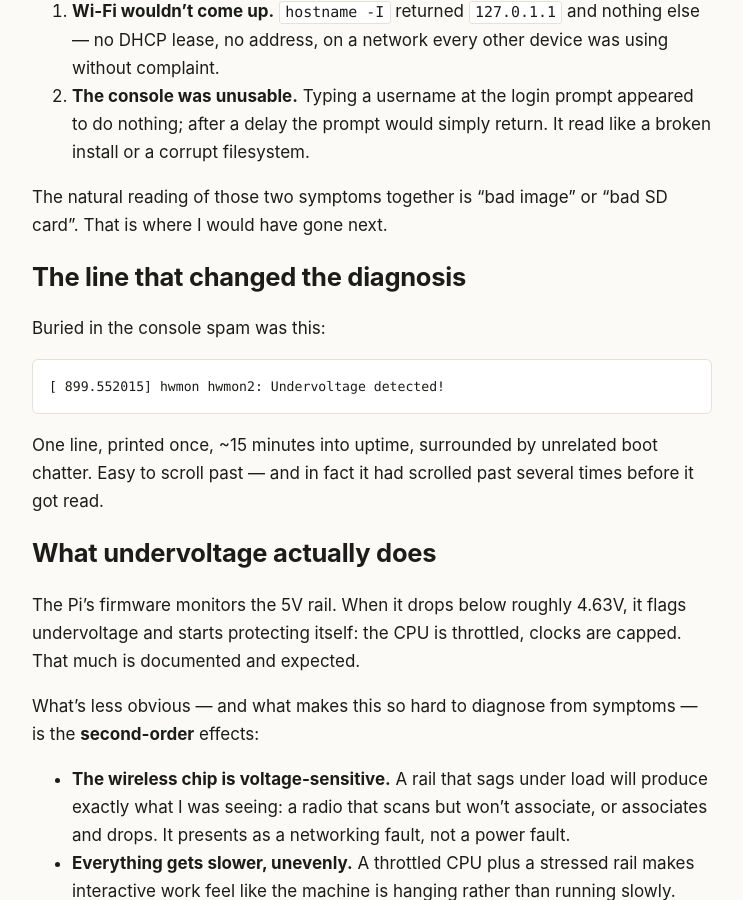
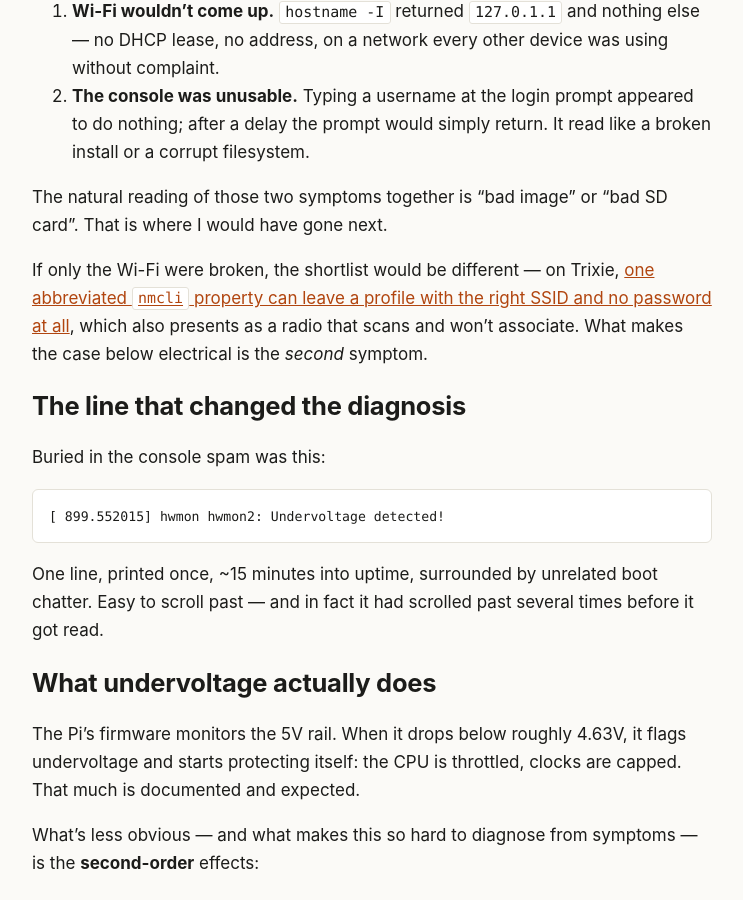
Before and after one commit to mitoyosh/homelab-postmortem, a Jekyll site: the page built from _posts/2026-08-17-undervoltage-looks-like-a-wifi-problem.md, in a window 1280 px wide and 900 px high, scrolled down 705 px. Shown: the whole window, without its empty margins (268-1011 px from the left). Built offline with Jekyll 4.4.1, drawn with Linux system fonts in a browser that asks for light colours.

Commit message:
Give the nmcli and Podman posts an inbound link
Both were reachable only from the index. Linked from the two posts whose
failure modes they are actually adjacent to.

```diff
--- a/_posts/2026-08-17-undervoltage-looks-like-a-wifi-problem.md
+++ b/_posts/2026-08-17-undervoltage-looks-like-a-wifi-problem.md
@@ -14,6 +14,8 @@ A freshly imaged Pi 4B, running headless-ish off a monitor and keyboard for setu
 2. **The console was unusable.** Typing a username at the login prompt appeared to do nothing; after a delay the prompt would simply return. It read like a broken install or a corrupt filesystem.
 
 The natural reading of those two symptoms together is "bad image" or "bad SD card". That is where I would have gone next.
+
+If only the Wi-Fi were broken, the shortlist would be different — on Trixie, [one abbreviated `nmcli` property can leave a profile with the right SSID and no password at all](https://homelabpostmortem.com/2026/08/19/nmcli-abbreviation-ambiguity-trixie/), which also presents as a radio that scans and won't associate. What makes the case below electrical is the *second* symptom.
 
 ## The line that changed the diagnosis
 
```
Also changed, not shown: _posts/2026-08-22-docker-publishes-past-ufw.md (+2 -0 lines).
